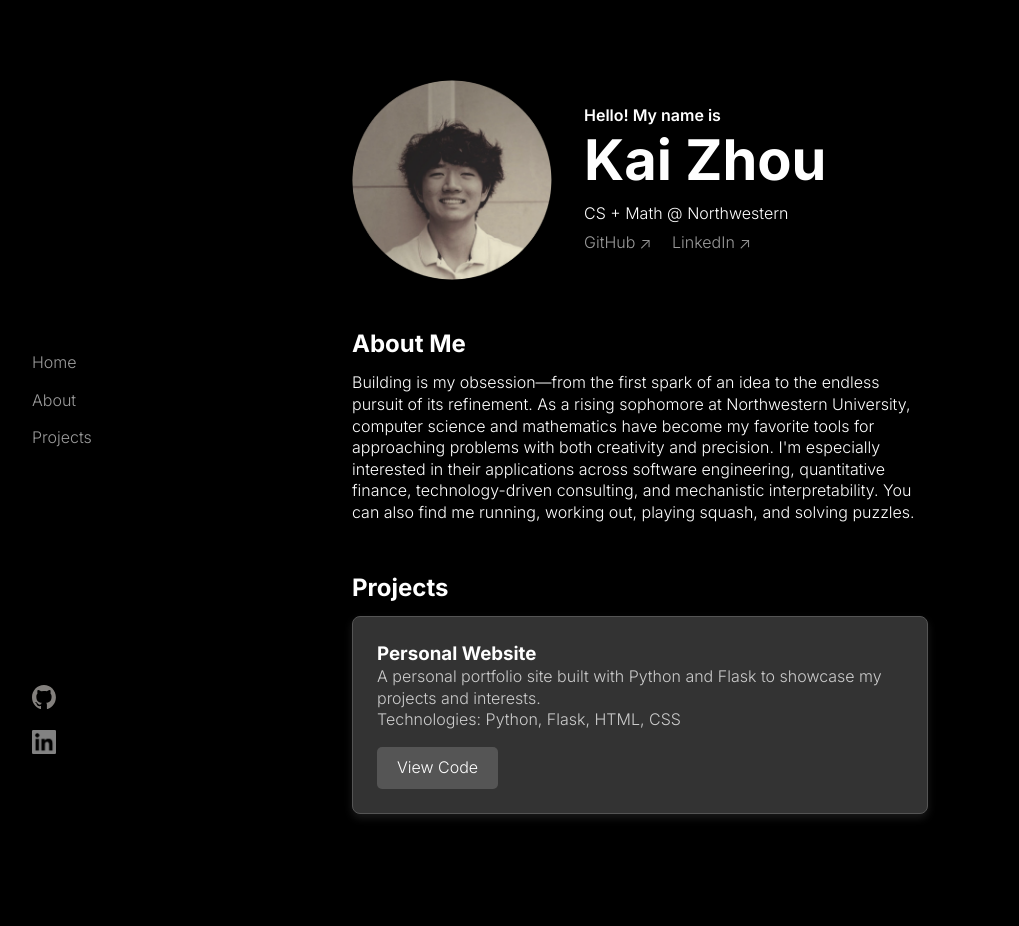
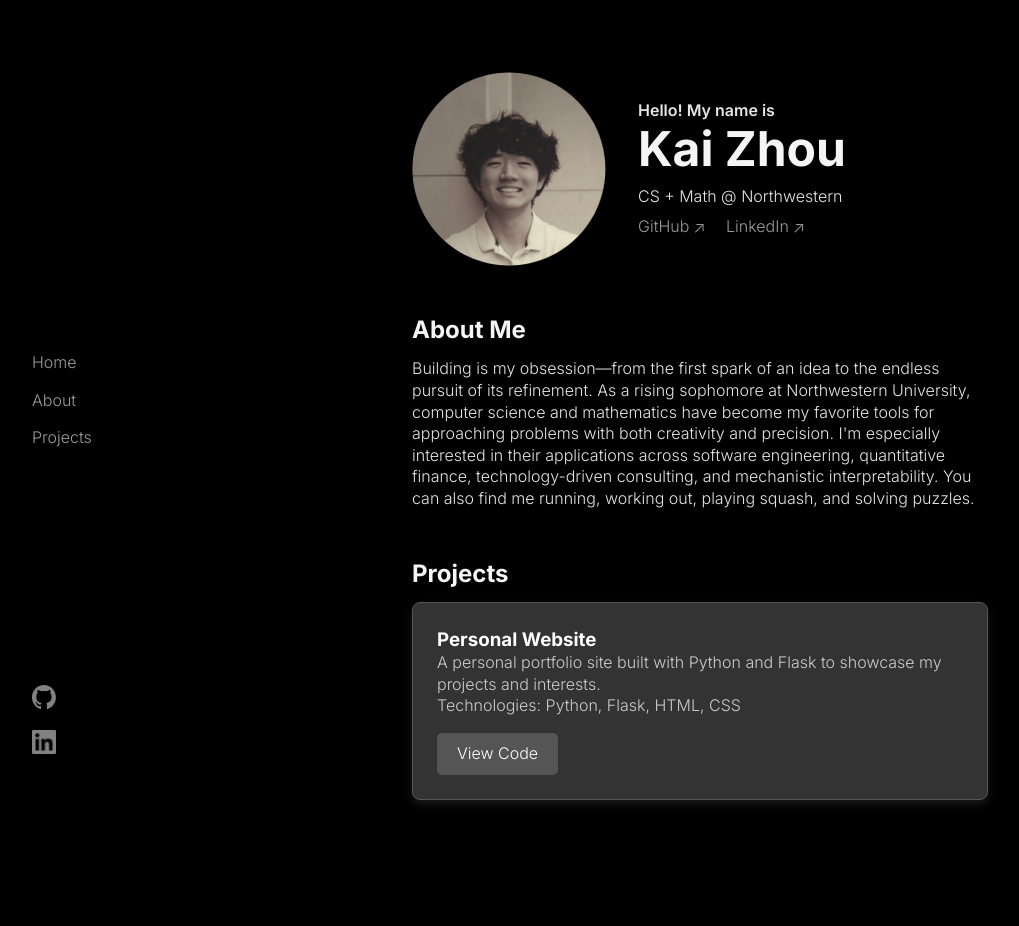
Before and after one commit to kaizhou24/personal-website, a Flask app: page / in a window 1280 px wide. Shown: the whole page, without its empty margins (0-1019 px from the left). After the commit the page ends 804 px from the top, so only its background shows below. Run offline with Flask 3, Linux system fonts and the light colour scheme.

Commit message:
Resize and recolor fonts

```diff
--- a/static/css/style.css
+++ b/static/css/style.css
@@ -83,7 +83,7 @@ a:hover {
 
 body {
     background-color: #000;
-    color: #fff;
+    color: #e5e5e5;
     font-family: "Inter", -apple-system, BlinkMacSystemFont, "Segoe UI", Roboto, "Helvetica Neue", Arial, sans-serif;
     font-size: 1rem;
     font-weight: 300;
@@ -94,12 +94,13 @@ body {
 .main-container {
   max-width: 640px;
   margin: 0 auto;
+  margin-left: calc(50% - 320px + 60px);
   padding: 2rem;
   flex: 1;
 }
 
 .home {
-    padding-top: 3rem;
+    padding-top: 2.5rem;
 }
 
 .home-container {
@@ -121,7 +122,7 @@ body {
 }
 
 .profile-picture {
-  max-height: 200px;
+  max-height: 194px;
   width: auto;
   border-radius: 50%;
   object-fit: cover;
@@ -140,14 +141,14 @@ body {
 }
 
 h1 {
-    color: #fff;
-    font-size: 56px;
+    color: #f5f5f5;
+    font-size: 48px;
     text-align: left;
     margin-top: -8px;
 }
 
 h2 {
-    color: #fff;
+    color: #f5f5f5;
     padding: 48px 0 12px 0;
 }
 
@@ -168,7 +169,7 @@ h2 {
 
 /* --- Project Section Styles --- */
 .projects {
-    padding-bottom: 3rem;
+    padding-bottom: 2.5rem;
 }
 
 .project-container {
```
